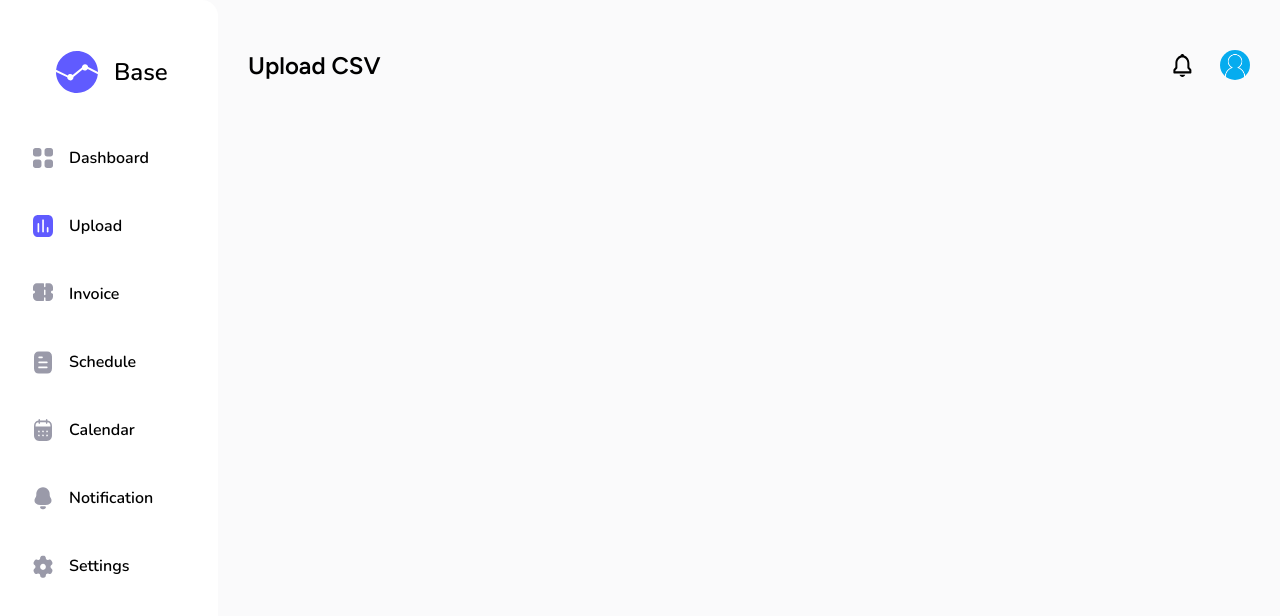
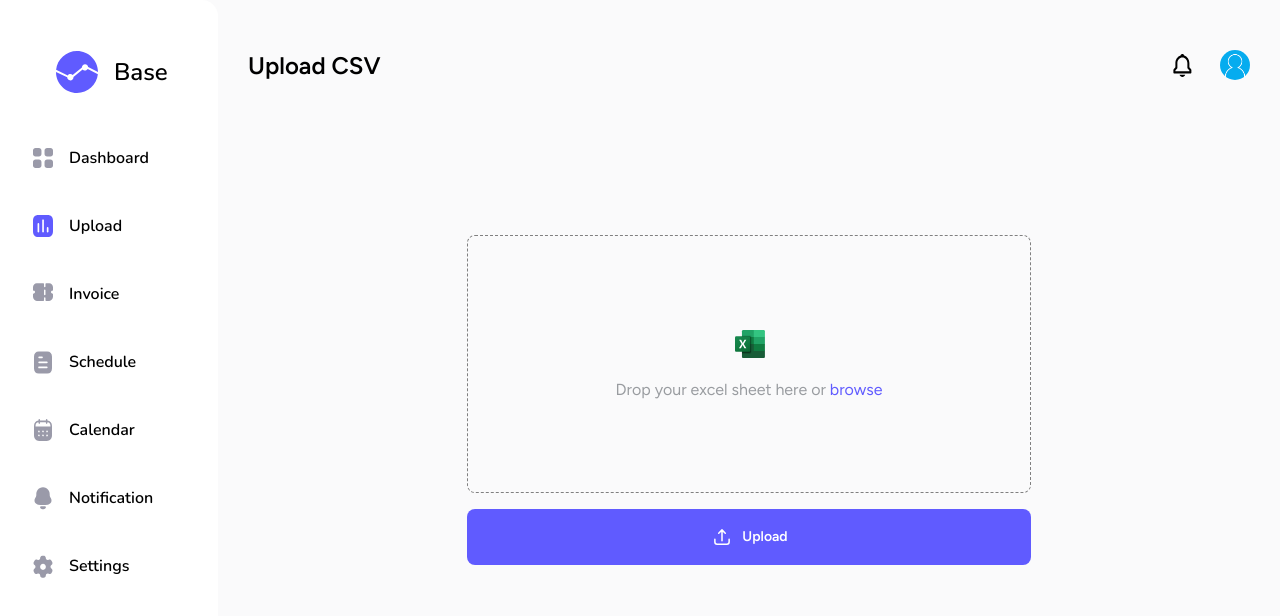
Before and after one commit to chakkasailesh/openinapp-ui, a React (Create React App) app: page /home in a window 1280 px wide. Shown: the top 616 px of the page. Built offline with nearby package versions, Linux system fonts and the light colour scheme.

Commit message:
added file upload functionality

```diff
--- a/package.json
+++ b/package.json
@@ -10,7 +10,8 @@
     "react-dom": "^18.2.0",
     "react-router-dom": "^6.21.3",
     "react-scripts": "5.0.1",
-    "web-vitals": "^2.1.4"
+    "web-vitals": "^2.1.4",
+    "xlsx": "^0.18.5"
   },
   "scripts": {
     "start": "react-scripts start",
--- a/src/components/Upload.js
+++ b/src/components/Upload.js
@@ -1,5 +1,6 @@
-import React, { useState } from 'react'
+import React, { useEffect, useState, useRef } from 'react'
 import profile from '../assets/profile.png'
+import * as XLSX from 'xlsx'
 
 const icons = [
   {
@@ -156,6 +157,35 @@ const icons = [
 
 const Upload = () => {
   const [isOpen, setIsOpen] = useState(false)
+  const [file, setFile] = useState(null)
+  const [excelData, setExcelData] = useState([])
+  const load = useRef()
+  const handleDrop = (e) => {
+    e.preventDefault()
+    setFile(e.dataTransfer.files[0])
+  }
+  const handleDragOver = (e) => {
+    e.preventDefault()
+  }
+  const handleUpload = (e) => {
+    setFile(e.target.files[0])
+  }
+  useEffect(() => {
+    if (file) {
+      const reader = new FileReader()
+      reader.onload = (e) => {
+        const data = e.target.result
+        const workbook = XLSX.read(data, { type: 'binary' })
+        const sheetName = workbook.SheetNames[0]
+        const sheet = workbook.Sheets[sheetName]
+        const result = XLSX.utils.sheet_to_json(sheet)
+        setExcelData(result)
+      }
+      reader.readAsBinaryString(file)
+    } else {
+      setExcelData([])
+    }
+  }, [file])
   return (
     <div className="bg-bgbody flex">
       <div
@@ -211,7 +241,7 @@ const Upload = () => {
           ))}
         </ul>
       </div>
-      <div>
+      <div className="grow">
         <div className="flex flex-wrap">
           <div className="w-screen h-20 bg-[white] small"></div>
           <div className="fixed left-5 top-[27px] gap-[11px] items-center logo">
@@ -267,10 +297,176 @@ const Upload = () => {
               className="rounded-full size-[30px]"
             />
           </div>
-          <h2 className="font-nunito mt-7 ml-8 lg:mt-[50px] lg:ml-[30px] lg:font-figtree font-bold lg:font-semibold text-[16px] lg:text-2xl">
-            Upload CSV
-          </h2>
+          <div className="flex flex-col">
+            <h2 className="font-nunito mt-7 ml-8 lg:mt-[50px] lg:ml-[30px] lg:font-figtree font-bold lg:font-semibold text-[16px] lg:text-2xl">
+              Upload CSV
+            </h2>
+          </div>
         </div>
+        <div className="w-[328px] h-[352px] lg:w-[596px] lg:h-[367px] flex flex-col p-4 gap-4 mx-auto mt-6 lg:mt-[137px]">
+          <div
+            className="w-[296px] h-[258px] lg:w-[564px] border-dashed
+            border-[1px] border-[gray] rounded-[8px] flex items-center
+            justify-center"
+            onDrop={handleDrop}
+            onDragOver={handleDragOver}
+          >
+            <input
+              ref={load}
+              type="file"
+              style={{ display: 'none' }}
+              onChange={handleUpload}
+            />
+            <div className="w-[182px] lg:w-[267px] h-[76px] gap-4 flex flex-col items-center">
+              <div>
+                <svg
+                  width="37"
+                  height="36"
+                  viewBox="0 0 37 36"
+                  fill="none"
+                  xmlns="http://www.w3.org/2000/svg"
+                >
+                  <g clipPath="url(#clip0_22_2724)">
+                    <path
+                      d="M22.7801 17.2998L10.9556 15.1998V30.7167C10.9556 31.4253 11.5264 31.9998 12.2305 31.9998H32.6341C33.3382 31.9998 33.9091 31.4253 33.9091 30.7167V24.9998L22.7801 17.2998Z"
+                      fill="#185C37"
+                    />
+                    <path
+                      d="M22.7802 4H12.2306C11.5264 4 10.9556 4.57446 10.9556 5.2831V11L22.7802 18L29.0402 20.1L33.9091 18V11L22.7802 4Z"
+                      fill="#21A366"
+                    />
+                    <path
+                      d="M10.9556 11H22.7802V18H10.9556V11Z"
+                      fill="#107C41"
+                    />
+                    <path
+                      opacity="0.1"
+                      d="M19.4185 9.60049H10.9556V27.1005H19.4185C20.1216 27.0982 20.6911 26.5251 20.6934 25.8174V10.8836C20.6911 10.1759 20.1216 9.60279 19.4185 9.60049Z"
+                      fill="black"
+                    />
+                    <path
+                      opacity="0.2"
+                      d="M18.7229 10.3002H10.9556V27.8002H18.7229C19.4261 27.7979 19.9956 27.2248 19.9978 26.5171V11.5833C19.9956 10.8757 19.4261 10.3025 18.7229 10.3002Z"
+                      fill="black"
+                    />
+                    <path
+                      opacity="0.2"
+                      d="M18.7229 10.3002H10.9556V26.4002H18.7229C19.4261 26.3979 19.9956 25.8248 19.9978 25.1172V11.5833C19.9956 10.8757 19.4261 10.3025 18.7229 10.3002Z"
+                      fill="black"
+                    />
+                    <path
+                      opacity="0.2"
+                      d="M18.0273 10.3002H10.9556V26.4002H18.0273C18.7305 26.3979 19.3 25.8248 19.3023 25.1172V11.5833C19.3 10.8757 18.7305 10.3025 18.0273 10.3002Z"
+                      fill="black"
+                    />
+                    <path
+                      d="M5.27496 10.3002H18.0274C18.7315 10.3002 19.3023 10.8747 19.3023 11.5833V24.4171C19.3023 25.1258 18.7315 25.7002 18.0274 25.7002H5.27496C4.57082 25.7002 4 25.1258 4 24.4171V11.5833C4 10.8747 4.57082 10.3002 5.27496 10.3002Z"
+                      fill="url(#paint0_linear_22_2724)"
+                    />
+                    <path
+                      d="M7.94867 22.1706L10.6307 17.9881L8.17334 13.8287H10.1501L11.4912 16.4887C11.615 16.7414 11.6998 16.929 11.7457 17.0529H11.7631C11.8512 16.8513 11.944 16.6555 12.0413 16.4656L13.4749 13.8301H15.2896L12.7696 17.965L15.3536 22.1706H13.4227L11.8737 19.2509C11.8008 19.1267 11.7388 18.9962 11.6887 18.861H11.6658C11.6204 18.9934 11.5602 19.1203 11.4863 19.239L9.89138 22.1706H7.94867Z"
+                      fill="white"
+                    />
+                    <path
+                      d="M32.6342 4H22.7802V11H33.9091V5.2831C33.9091 4.57446 33.3383 4 32.6342 4Z"
+                      fill="#33C481"
+                    />
+                    <path
+                      d="M22.7802 18H33.9091V25H22.7802V18Z"
+                      fill="#107C41"
+                    />
+                  </g>
+                  <defs>
+                    <linearGradient
+                      id="paint0_linear_22_2724"
+                      x1="6.65832"
+                      y1="9.29766"
+                      x2="16.7396"
+                      y2="26.6473"
+                      gradientUnits="userSpaceOnUse"
+                    >
+                      <stop stopColor="#18884F" />
+                      <stop offset="0.5" stopColor="#117E43" />
+                      <stop offset="1" stopColor="#0B6631" />
+                    </linearGradient>
+                    <clipPath id="clip0_22_2724">
+                      <rect
+                        width="29.9091"
+                        height="28"
+                        fill="white"
+                        transform="translate(4 4)"
+                      />
+                    </clipPath>
+                  </defs>
+                </svg>
+              </div>
+              {file ? (
+                <>
+                  <p className="font-figtree lg:text-base text-dropdown large">
+                    {file.name}
+                  </p>
+                  <p
+                    className="text-textwarn font-figtree text-[14px] cursor-pointer"
+                    onClick={() => setFile(null)}
+                  >
+                    Remove
+                  </p>
+                </>
+              ) : (
+                <>
+                  <p className="font-figtree lg:text-base text-dropdown large">
+                    Drop your excel sheet here or{' '}
+                    <span
+                      className="text-primary cursor-pointer"
+                      onClick={() => load.current.click()}
+                    >
+                      browse
+                    </span>
+                  </p>
+                  <p className="font-figtree text-sm leading-6 text-dropdown small">
+                    Upload your excel sheet{' '}
+                    <span
+                      className="text-primary cursor-pointer"
+                      onClick={() => load.current.click()}
+                    >
+                      here
+                    </span>
+                  </p>
+                </>
+              )}
+            </div>
+          </div>
+          <div
+            className="flex bg-primary cursor-pointer h-[46px] lg:h-[56px] items-center justify-center gap-2 rounded-[8px]"
+            onClick={() => load.current.click()}
+          >
+            <svg
+              width="24"
+              height="24"
+              viewBox="0 0 24 24"
+              fill="none"
+              xmlns="http://www.w3.org/2000/svg"
+            >
+              <path
+                d="M19.125 14.1923V16.9327C19.125 18.1435 18.1435 19.125 16.9327 19.125H7.06731C5.85653 19.125 4.875 18.1435 4.875 16.9327V14.1923M12 15.8365V4.875M12 4.875L8.71154 8.16346M12 4.875L15.2885 8.16346"
+                stroke="white"
+                strokeWidth="1.5"
+                strokeLinecap="round"
+                strokeLinejoin="round"
+              />
+            </svg>
+            <button className="font-figtree font-semibold text-[14px] leading-6 text-[white]">
+              Upload
+            </button>
+          </div>
+        </div>
+        {excelData.length > 0 && (
+          <div className="mt-12 lg:mt-[104px] ml-6 lg:ml-[84px] flex flex-col gap-[23px] lg:gap-[46px]">
+            <h2 className="font-nunito lg:font-figtree font-bold lg:font-semibold text-[16px] lg:text-2xl">
+              Uploads
+            </h2>
+          </div>
+        )}
       </div>
     </div>
   )
```
Also changed, not shown: 1 other file (tests, documents, lock files or other folders).
